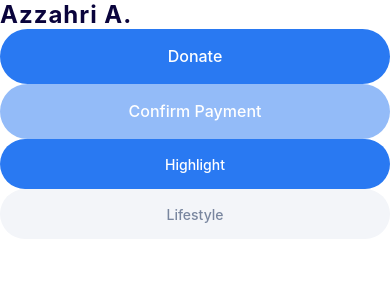
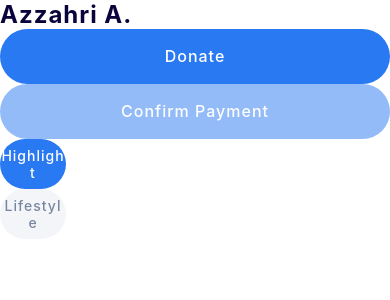
Before and after one commit to gigaamiridze/donation-app, a React Native app: screen / in a window 390 px wide. Shown: the top 300 px of the page. Built offline with nearby package versions, Linux system fonts and the light colour scheme.

Commit message:
The width of the tab is defined

```diff
--- a/src/components/button/style.ts
+++ b/src/components/button/style.ts
@@ -15,6 +15,7 @@ export const style = StyleSheet.create({
     fontSize: 16,
     fontWeight: '500',
     lineHeight: 19,
+    letterSpacing: 1,
     color: '#FFFFFF',
     textAlign: 'center',
   },
--- a/src/components/tab/Tab.tsx
+++ b/src/components/tab/Tab.tsx
@@ -1,17 +1,27 @@
-import React from 'react';
+import React, { useState, useRef } from 'react';
 import { Pressable, Text } from 'react-native';
 import { ITabProps } from '../../interfaces';
 import { style } from './style';
 
 function Tab(props: ITabProps) {
   const { title, isInactive } = props;
+  const [width, setWidth] = useState<number>(0);
+  const textRef = useRef<Text>(null);
+  const paddingHorizontal = 33;
+  const tabWidth = {
+    width: paddingHorizontal * 2 + width,
+  };
 
   return (
     <Pressable
       disabled={isInactive}
-      style={[style.tab, isInactive && style.inactiveTab]}
+      style={[style.tab, isInactive && style.inactiveTab, tabWidth]}
     >
       <Text
+        ref={textRef}
+        onTextLayout={(event) => {
+          setWidth(event.nativeEvent.lines[0].width);
+        }}
         style={[style.title, isInactive && style.inactiveTitle]}
       >
         {title}
--- a/src/components/tab/style.ts
+++ b/src/components/tab/style.ts
@@ -15,6 +15,7 @@ export const style = StyleSheet.create({
     fontSize: 14,
     fontWeight: '500',
     lineHeight: 17,
+    letterSpacing: 1,
     color: '#FFFFFF',
     textAlign: 'center',
   },
```
